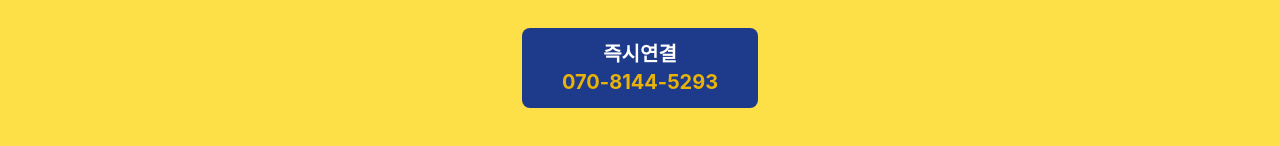
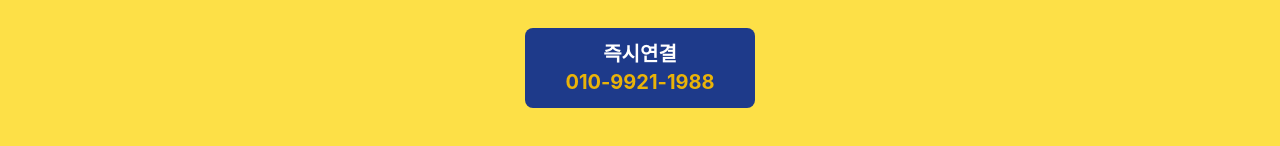
Before and after one commit to 120dd/cha-page, a React (Create React App) app: page / in a window 1280 px wide. Shown: the part 2579-2725 px from the top of the page. Built offline with nearby package versions, Linux system fonts and the light colour scheme; the HTML template or start-up script is replaced by a standard one; a web font is replaced by a local one.

Commit message:
feat:전화번호 변경

```diff
--- a/src/pages/page1.jsx
+++ b/src/pages/page1.jsx
@@ -23,7 +23,7 @@ const Page1 = () => {
                 24시 <strong className=" text-red-500 text-4xl">문따</strong> 드립니다 <br/>
                 도어락 수리/설치, 차키 복사도 OK~!
             </div>
-            <a href="tel:070-8144-5293" className="bg-blue-900 px-10 py-3 font-poor text-white text-xl rounded-lg text-center mb-12">
+            <a href="tel:010-9921-1988" className="bg-blue-900 px-10 py-3 font-poor text-white text-xl rounded-lg text-center mb-12">
                 서울 / 경기 / 인천<br/>24시 즉시출동<br/>&#60;클릭시 바로 연결&#62;
             </a>
         </section>
--- a/src/pages/page3.jsx
+++ b/src/pages/page3.jsx
@@ -10,7 +10,7 @@ const Page3 = () => {
                 고객만족도 별 다섯개 달성!<br/>
                 믿고 전화주세요
             </div>
-            <a href="tel:070-8144-5293" className="font-bold text-center bg-blue-900 px-10 py-3 text-white text-xl rounded-lg">즉시연결<br/><span className="text-yellow-500">070-8144-5293</span></a>
+            <a href="tel:010-9921-1988" className="font-bold text-center bg-blue-900 px-10 py-3 text-white text-xl rounded-lg">즉시연결<br/><span className="text-yellow-500">010-9921-1988</span></a>
         </section>
     );
 };
```
